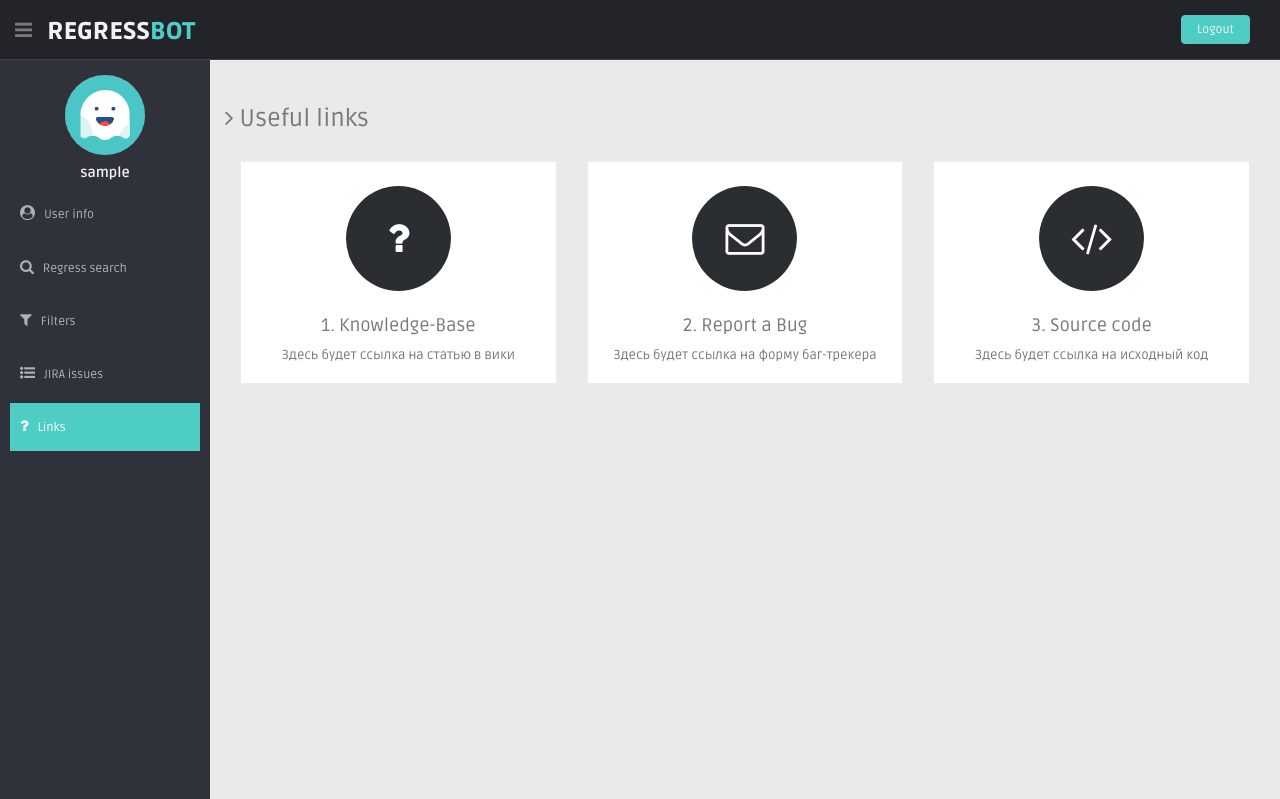
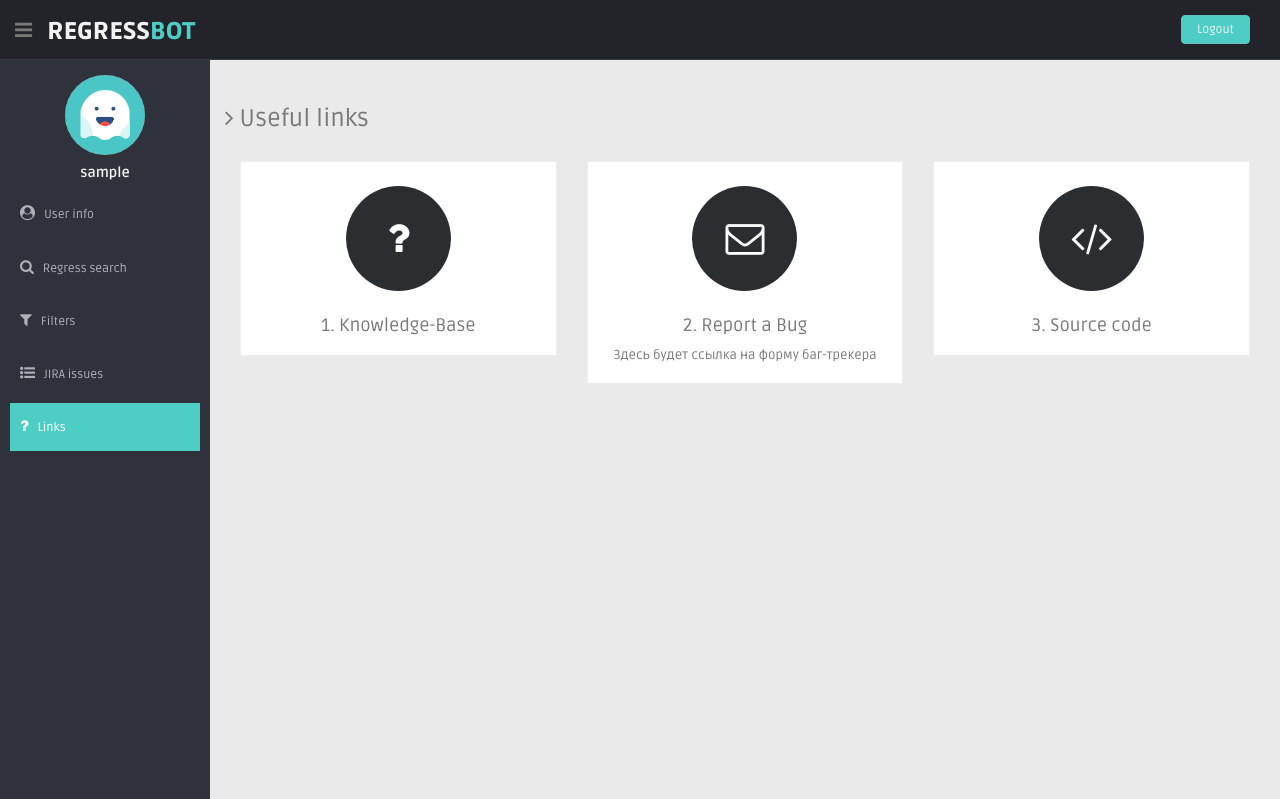
Before and after one commit to aselmagzhanova/regress-bot, a Flask app: page /links in a window 1280 px wide. Shown: the top 799 px of the page. Run offline with Flask 2, Linux system fonts and the light colour scheme; the visitor is signed in with stand-in values (Sample User, id 1); parts of the project's set-up code (start-up, migrations or seed data) failed here and were passed over; some libraries are stand-ins or nearby versions.

Commit message:
Убраны ненужные комментарии из FAQ

```diff
--- a/app/templates/FAQ.html
+++ b/app/templates/FAQ.html
@@ -113,7 +113,6 @@
                                     </a>
                                 </div>
                                 <h4>1. Knowledge-Base</h4>
-                                <p>Здесь будет ссылка на статью в вики</p>
                             </div>
                         </div>
                         <!-- end dmbox -->
@@ -139,7 +138,6 @@
                                     </a>
                                 </div>
                                 <h4>3. Source code</h4>
-                                <p>Здесь будет ссылка на исходный код</p>
                             </div>
                         </div>
                         <!-- end dmbox -->
```
